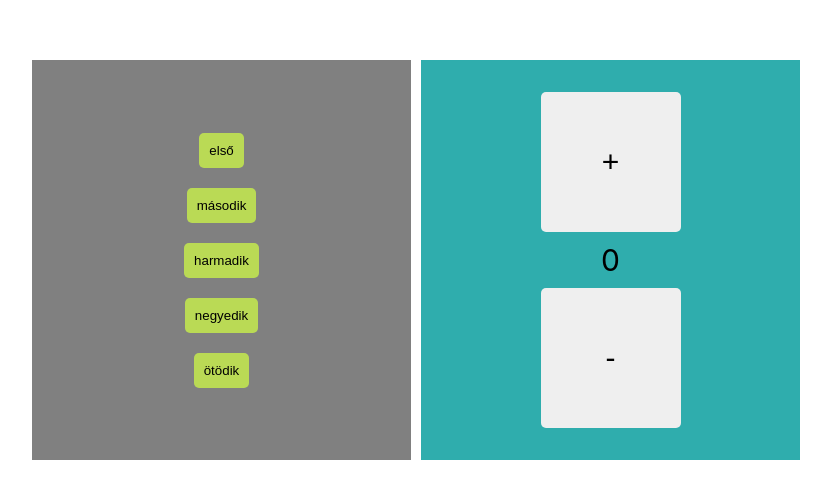
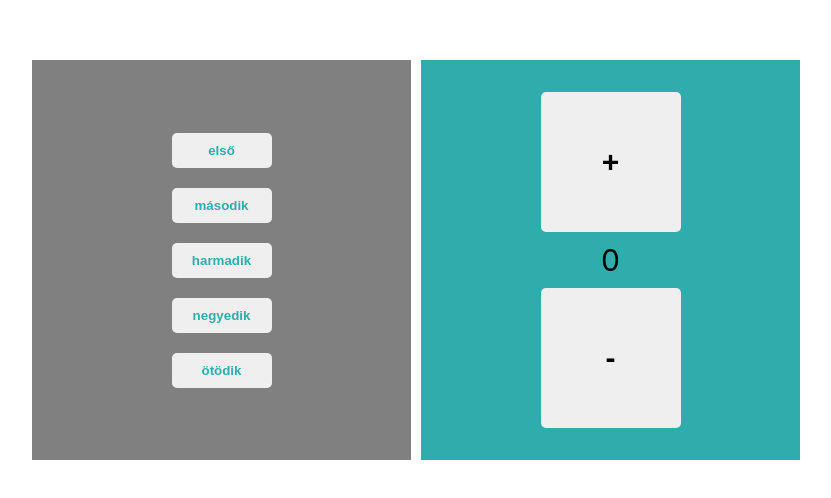
Before and after one commit to RekaKR/Fidget-components, a React (Create React App) app in the folder fidget-c/: page / in a window 1280 px wide. Shown: the part 140-638 px from the top of the page, without its empty margins (224-1055 px from the left). Built offline with nearby package versions, Linux system fonts and the light colour scheme.

Commit message:
Update BoxButton.jsx & app.scss

```diff
--- a/fidget-c/src/components/boxButton.jsx
+++ b/fidget-c/src/components/boxButton.jsx
@@ -2,15 +2,15 @@ import React, { useState } from 'react';
 import '../style/app.css';
 
 function BoxButton() {
-  const [backgroundColor, setButtonColor] = useState('#BADA55');
+  const [color, setButtonColor] = useState('#2fadad');
 
   return (
     <div className="box-button">
-      <button style={{ backgroundColor }} onClick={() => { setButtonColor('#' + Math.random().toString(16).substr(-6)) }}>első</button>
-      <button style={{ backgroundColor }} onClick={() => { setButtonColor('#' + Math.random().toString(16).substr(-6)) }}>második</button>
-      <button style={{ backgroundColor }} onClick={() => { setButtonColor('#' + Math.random().toString(16).substr(-6)) }}>harmadik</button>
-      <button style={{ backgroundColor }} onClick={() => { setButtonColor('#' + Math.random().toString(16).substr(-6)) }}>negyedik</button>
-      <button style={{ backgroundColor }} onClick={() => { setButtonColor('#' + Math.random().toString(16).substr(-6)) }}>ötödik</button>
+      <button style={{ color }} onClick={() => { setButtonColor('#' + Math.random().toString(16).substr(-6)) }}>első</button>
+      <button style={{ color }} onClick={() => { setButtonColor('#' + Math.random().toString(16).substr(-6)) }}>második</button>
+      <button style={{ color }} onClick={() => { setButtonColor('#' + Math.random().toString(16).substr(-6)) }}>harmadik</button>
+      <button style={{ color }} onClick={() => { setButtonColor('#' + Math.random().toString(16).substr(-6)) }}>negyedik</button>
+      <button style={{ color }} onClick={() => { setButtonColor('#' + Math.random().toString(16).substr(-6)) }}>ötödik</button>
     </div>
   );
 }
--- a/fidget-c/src/style/app.css
+++ b/fidget-c/src/style/app.css
@@ -12,8 +12,9 @@
 }
 .app button {
   color: black;
-  padding: 10px;
   margin: 10px;
+  padding: 10px 0;
+  font-weight: bold;
   border-radius: 5px;
 }
 .app .box-button {
@@ -24,6 +25,9 @@
   background-color: gray;
   grid-column: 1/span 1;
   grid-row: 1/span 1;
+}
+.app .box-button button {
+  width: 100px;
 }
 .app .box-counter {
   display: flex;
--- a/fidget-c/src/style/app.scss
+++ b/fidget-c/src/style/app.scss
@@ -14,8 +14,9 @@
 
   button {
     color: black;
-    padding: 10px;
     margin: 10px;
+    padding: 10px 0;
+    font-weight: bold;
     border-radius: 5px;
   }
 
@@ -24,6 +25,10 @@
     background-color: gray;
     grid-column: 1 / span 1;
     grid-row: 1 / span 1;
+
+    button {
+      width: 100px;
+    }
   }
 
   .box-counter {
```
Also changed, not shown: 2 other files (tests, documents, lock files or other folders).
